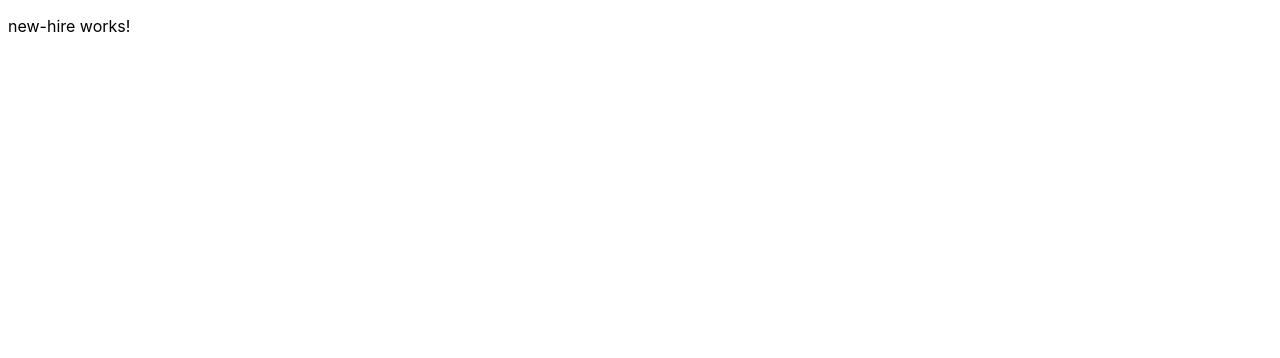
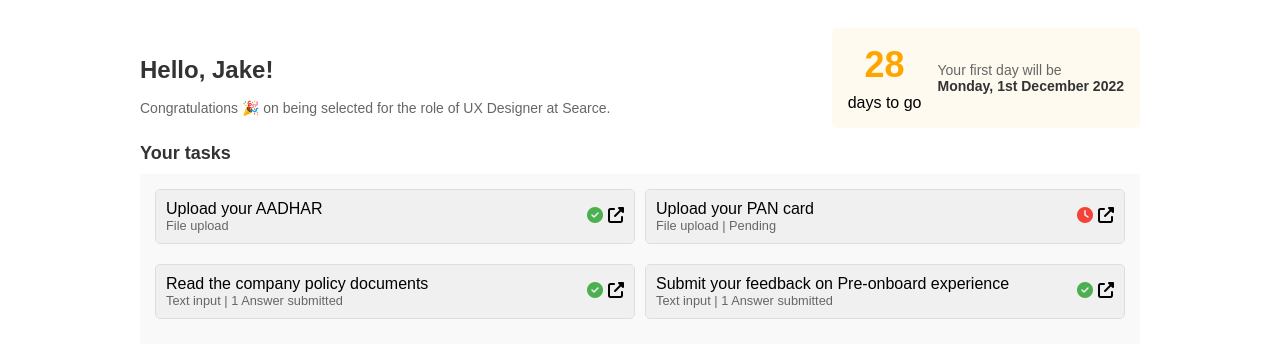
Before and after one commit to SurajMeena/hr-portal-frontend, an Angular app: page /new-hire in a window 1280 px wide. Shown: the top 358 px of the page. Built offline with nearby package versions, Linux system fonts and the light colour scheme.

Commit message:
new-hire page created

```diff
--- a/src/app/hr-personnel/hr-personnel.component.css
+++ b/src/app/hr-personnel/hr-personnel.component.css
@@ -59,37 +59,3 @@
   cursor: pointer;
   font-size: 16px;
 }
-.expanded-content {
-  display: grid;
-  grid-template-columns: repeat(2, 1fr);
-  grid-gap: 10px;
-  padding: 15px;
-  background-color: #f9f9f9;
-}
-.task-item {
-  margin-bottom: 10px;
-  border: 1px solid #ddd;
-  border-radius: 5px;
-  overflow: hidden;
-}
-.task-header {
-  display: flex;
-  justify-content: space-between;
-  align-items: center;
-  padding: 10px;
-  background-color: #f0f0f0;
-}
-.task-type {
-  font-size: 0.8em;
-  color: #666;
-}
-.status-completed {
-  color: #4caf50;
-}
-.status-pending {
-  color: #f44336;
-}
-.task-details {
-  padding: 10px;
-  background-color: #fff;
-}
--- a/src/app/hr-personnel/hr-personnel.component.html
+++ b/src/app/hr-personnel/hr-personnel.component.html
@@ -69,42 +69,7 @@
         </tr>
         <tr *ngIf="employee.expanded">
           <td colspan="7">
-            <div class="expanded-content">
-              <div *ngFor="let task of employee.tasks" class="task-item">
-                <div class="task-header">
-                  <div>
-                    <div>{{ task.name }}</div>
-                    <div class="task-type">
-                      {{ task.type }}
-                      <span *ngIf="task.details"> | {{ task.details }}</span>
-                    </div>
-                  </div>
-                  <div>
-                    <div
-                      style="display: inline"
-                      [ngClass]="{
-                        'status-completed': task.status === 'completed',
-                        'status-pending': task.status === 'pending'
-                      }"
-                    >
-                      <i
-                        class="fas fa-check-circle"
-                        *ngIf="task.status === 'completed'"
-                      ></i>
-                      <i
-                        class="fas fa-clock"
-                        *ngIf="task.status === 'pending'"
-                      ></i>
-                    </div>
-                    <i
-                      (click)="openModal(null)"
-                      style="padding-left: 5px"
-                      class="fas fa-external-link-alt"
-                    ></i>
-                  </div>
-                </div>
-              </div>
-            </div>
+            <app-task-dashboard [tasks]="employee.tasks" />
           </td>
         </tr>
       </ng-container>
--- a/src/app/hr-personnel/hr-personnel.component.ts
+++ b/src/app/hr-personnel/hr-personnel.component.ts
@@ -2,6 +2,7 @@ import { CommonModule } from '@angular/common';
 import { Component, OnInit } from '@angular/core';
 import { EditDetailsComponent } from '../edit-details/edit-details.component';
 import { ModalComponent } from '../modal/modal.component';
+import { TaskDashboardComponent } from "../task-dashboard/task-dashboard.component";
 import { TaskComponent } from '../task/task.component';
 
 export interface Task {
@@ -29,7 +30,7 @@ export interface Employee {
 @Component({
   selector: 'app-hr-personnel',
   standalone: true,
-  imports: [CommonModule, ModalComponent, EditDetailsComponent, TaskComponent],
+  imports: [CommonModule, ModalComponent, EditDetailsComponent, TaskComponent, TaskDashboardComponent],
   templateUrl: './hr-personnel.component.html',
   styleUrl: './hr-personnel.component.css',
 })
--- a/src/app/new-hire/new-hire.component.css
+++ b/src/app/new-hire/new-hire.component.css
@@ -0,0 +1,115 @@
+.dashboard-container {
+  font-family: Arial, sans-serif;
+  max-width: 1000px;
+  margin: 0 auto;
+  padding: 20px;
+}
+
+.dashboard-intro {
+  display: flex;
+  justify-content: space-between;
+  align-items: center;
+}
+
+h1 {
+  font-size: 24px;
+  color: #333;
+}
+
+.user-avatar {
+  width: 40px;
+  height: 40px;
+  border-radius: 50%;
+}
+
+.congratulations {
+  font-size: 14px;
+  color: #666;
+}
+
+.countdown {
+  display: flex;
+  align-items: center;
+  background-color: #fefaf0;
+  padding: 1rem;
+  border-radius: 5px;
+  gap: 1rem;
+}
+
+.counter {
+  display: flex;
+  flex-direction: column;
+  gap: 0.5rem;
+  align-items: center;
+}
+.days-to-go {
+  font-size: 36px;
+  font-weight: bold;
+  color: #ffa500;
+}
+
+.countdown-info {
+  font-size: 14px;
+  color: #666;
+}
+
+.first-day {
+  font-weight: bold;
+  color: #333;
+}
+
+h2 {
+  font-size: 18px;
+  color: #333;
+  margin-bottom: 10px;
+}
+
+.task-list {
+  display: grid;
+  grid-template-columns: repeat(auto-fill, minmax(250px, 1fr));
+  gap: 15px;
+}
+
+.task-item {
+  background-color: #fff;
+  border: 1px solid #ddd;
+  border-radius: 5px;
+  padding: 15px;
+  position: relative;
+}
+
+.task-name {
+  font-weight: bold;
+  margin-bottom: 5px;
+}
+
+.task-type {
+  font-size: 12px;
+  color: #666;
+}
+
+.task-status {
+  position: absolute;
+  top: 10px;
+  right: 10px;
+}
+
+.status-icon {
+  display: inline-block;
+  width: 20px;
+  height: 20px;
+  border-radius: 50%;
+  text-align: center;
+  line-height: 20px;
+  font-size: 12px;
+}
+
+.completed .status-icon {
+  background-color: #4caf50;
+  color: white;
+}
+
+.pending .status-icon {
+  background-color: #ffa500;
+  color: white;
+}
--- a/src/app/new-hire/new-hire.component.html
+++ b/src/app/new-hire/new-hire.component.html
@@ -1 +1,24 @@
-<p>new-hire works!</p>
+<div class="dashboard-container">
+  <div class="dashboard-intro">
+    <div>
+      <h1>Hello, {{ userName }}!</h1>
+      <div class="congratulations">
+        Congratulations 🎉 on being selected for the role of {{ role }} at
+        {{ company }}.
+      </div>
+    </div>
+
+    <div class="countdown">
+      <div class="counter">
+        <div class="days-to-go">{{ daysToGo }}</div>
+        <div>days to go</div>
+      </div>
+      <div class="countdown-info">
+        <div>Your first day will be</div>
+        <div class="first-day">{{ firstDay }}</div>
+      </div>
+    </div>
+  </div>
+  <h2>Your tasks</h2>
+  <app-task-dashboard [tasks]="tasks" [edit]="true"></app-task-dashboard>
+</div>
--- a/src/app/new-hire/new-hire.component.ts
+++ b/src/app/new-hire/new-hire.component.ts
@@ -1,12 +1,56 @@
+import { CommonModule } from '@angular/common';
 import { Component } from '@angular/core';
+import { Task } from '../hr-personnel/hr-personnel.component';
+import { ModalComponent } from '../modal/modal.component';
+import { TaskDashboardComponent } from '../task-dashboard/task-dashboard.component';
+import { TaskComponent } from '../task/task.component';
 
 @Component({
   selector: 'app-new-hire',
   standalone: true,
-  imports: [],
+  imports: [
+    CommonModule,
+    TaskDashboardComponent,
+    ModalComponent,
+    TaskComponent,
+  ],
   templateUrl: './new-hire.component.html',
-  styleUrl: './new-hire.component.css'
+  styleUrl: './new-hire.component.css',
 })
 export class NewHireComponent {
+  userName: string = 'Jake';
+  role: string = 'UX Designer';
+  company: string = 'Searce';
+  daysToGo: number = 28;
+  firstDay: string = 'Monday, 1st December 2022';
 
+  tasks: Task[] = [
+    {
+      name: 'Upload your AADHAR',
+      type: 'File upload',
+      status: 'completed',
+      details: '',
+    },
+    {
+      name: 'Upload your PAN card',
+      type: 'File upload',
+      status: 'pending',
+      details: 'Pending',
+    },
+    {
+      name: 'Read the company policy documents',
+      type: 'Text input | 1 Answer submitted',
+      status: 'completed',
+      details: '',
+    },
+    {
+      name: 'Submit your feedback on Pre-onboard experience',
+      type: 'Text input | 1 Answer submitted',
+      status: 'completed',
+      details: '',
+    },
+  ];
+
+  constructor() {}
+  ngOnInit(): void {}
 }
--- /dev/null
+++ b/src/app/task-dashboard/task-dashboard.component.css
@@ -0,0 +1,34 @@
+.expanded-content {
+  display: grid;
+  grid-template-columns: repeat(2, 1fr);
+  grid-gap: 10px;
+  padding: 15px;
+  background-color: #f9f9f9;
+}
+.task-item {
+  margin-bottom: 10px;
+  border: 1px solid #ddd;
+  border-radius: 5px;
+  overflow: hidden;
+}
+.task-header {
+  display: flex;
+  justify-content: space-between;
+  align-items: center;
+  padding: 10px;
+  background-color: #f0f0f0;
+}
+.task-type {
+  font-size: 0.8em;
+  color: #666;
+}
+.status-completed {
+  color: #4caf50;
+}
+.status-pending {
+  color: #f44336;
+}
+.task-details {
+  padding: 10px;
+  background-color: #fff;
+}
--- /dev/null
+++ b/src/app/task-dashboard/task-dashboard.component.html
@@ -0,0 +1,36 @@
+<div class="expanded-content">
+  <div *ngFor="let task of tasks" class="task-item">
+    <div class="task-header">
+      <div>
+        <div>{{ task.name }}</div>
+        <div class="task-type">
+          {{ task.type }}
+          <span *ngIf="task.details"> | {{ task.details }}</span>
+        </div>
+      </div>
+      <div>
+        <div
+          style="display: inline"
+          [ngClass]="{
+            'status-completed': task.status === 'completed',
+            'status-pending': task.status === 'pending'
+          }"
+        >
+          <i
+            class="fas fa-check-circle"
+            *ngIf="task.status === 'completed'"
+          ></i>
+          <i class="fas fa-clock" *ngIf="task.status === 'pending'"></i>
+        </div>
+        <i
+          (click)="openModal(task)"
+          style="padding-left: 5px"
+          class="fas fa-external-link-alt"
+        ></i>
+      </div>
+    </div>
+  </div>
+</div>
+<app-modal [isOpen]="isModalOpen" (closeModal)="closeModal()">
+  <app-task [edit]="edit"></app-task>
+</app-modal>
--- /dev/null
+++ b/src/app/task-dashboard/task-dashboard.component.ts
@@ -0,0 +1,28 @@
+import { CommonModule } from '@angular/common';
+import { Component, Input } from '@angular/core';
+import { Employee, Task } from '../hr-personnel/hr-personnel.component';
+import { ModalComponent } from '../modal/modal.component';
+import { TaskComponent } from '../task/task.component';
+
+@Component({
+  selector: 'app-task-dashboard',
+  standalone: true,
+  imports: [CommonModule, ModalComponent, TaskComponent],
+  templateUrl: './task-dashboard.component.html',
+  styleUrl: './task-dashboard.component.css',
+})
+export class TaskDashboardComponent {
+  @Input() tasks: Task[] = [];
+  @Input() edit: boolean = false;
+  isModalOpen = false;
+  selectedTask: Task | null = null;
+
+  openModal(task: Task): void {
+    this.isModalOpen = true;
+    this.selectedTask = task;
+  }
+  closeModal(): void {
+    this.isModalOpen = false;
+    this.selectedTask = null;
+  }
+}
--- a/src/app/task/task.component.html
+++ b/src/app/task/task.component.html
@@ -1,3 +1,16 @@
-<h1>{{ task.name }}</h1>
-<hr />
-Response: {{ task.details }}
+<ng-container *ngIf="!edit">
+  <h1>{{ task.name }}</h1>
+  <hr />
+  Response: {{ task.details }}
+</ng-container>
+<ng-container *ngIf="edit">
+  <!-- <app-task-form [task]="task" (save)="saveTask($event)"></app-task-form> -->
+  <div
+    class="drag-drop-zone"
+    (dragover)="onDragOver($event)"
+    (dragleave)="onDragLeave($event)"
+    (drop)="onDrop($event)"
+  >
+    <p>Drag and drop files here</p>
+  </div>
+</ng-container>
--- a/src/app/task/task.component.ts
+++ b/src/app/task/task.component.ts
@@ -1,10 +1,11 @@
-import { Component } from '@angular/core';
+import { CommonModule } from '@angular/common';
+import { Component, Input } from '@angular/core';
 import { Task } from '../hr-personnel/hr-personnel.component';
 
 @Component({
   selector: 'app-task',
   standalone: true,
-  imports: [],
+  imports: [CommonModule],
   templateUrl: './task.component.html',
   styleUrl: './task.component.css',
 })
@@ -15,4 +16,17 @@ export class TaskComponent {
     status: 'completed',
     details: '',
   };
+  @Input() edit: boolean = false;
+
+  onDragOver(event: DragEvent): void {
+    event.preventDefault();
+  }
+  onDrop(event: DragEvent): void {
+    event.preventDefault();
+    console.log('Dropped');
+  }
+
+  onDragLeave(event: DragEvent): void {
+    console.log('Drag left');
+  }
 }
```
Also changed, not shown: 1 other file (tests, documents, lock files or other folders).
